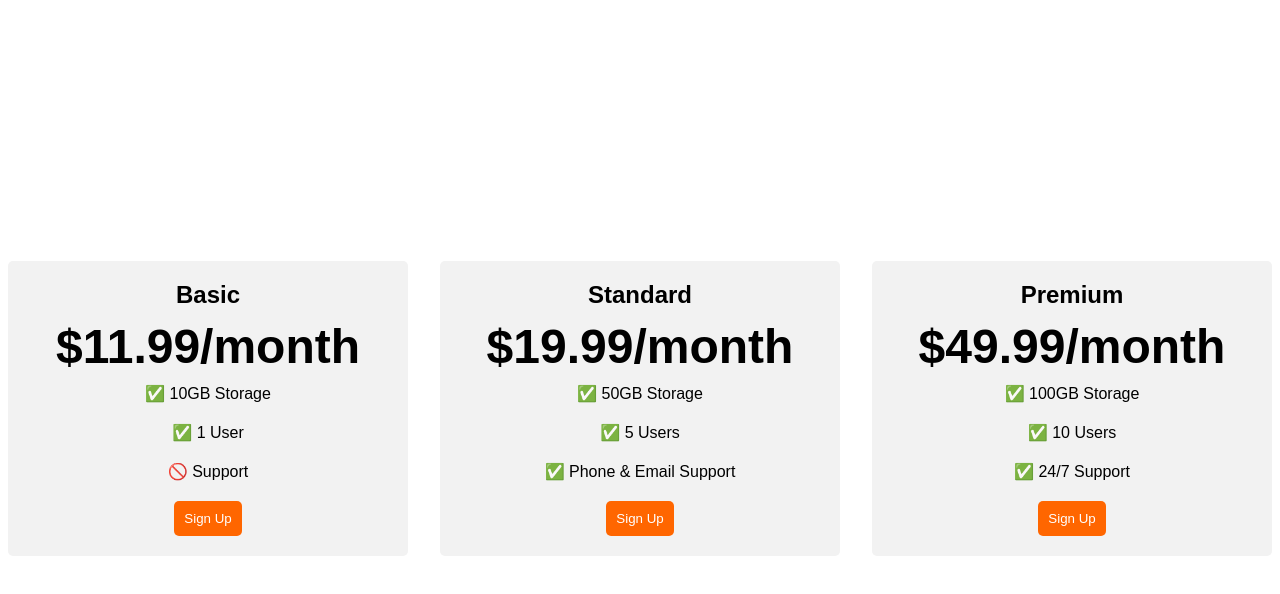
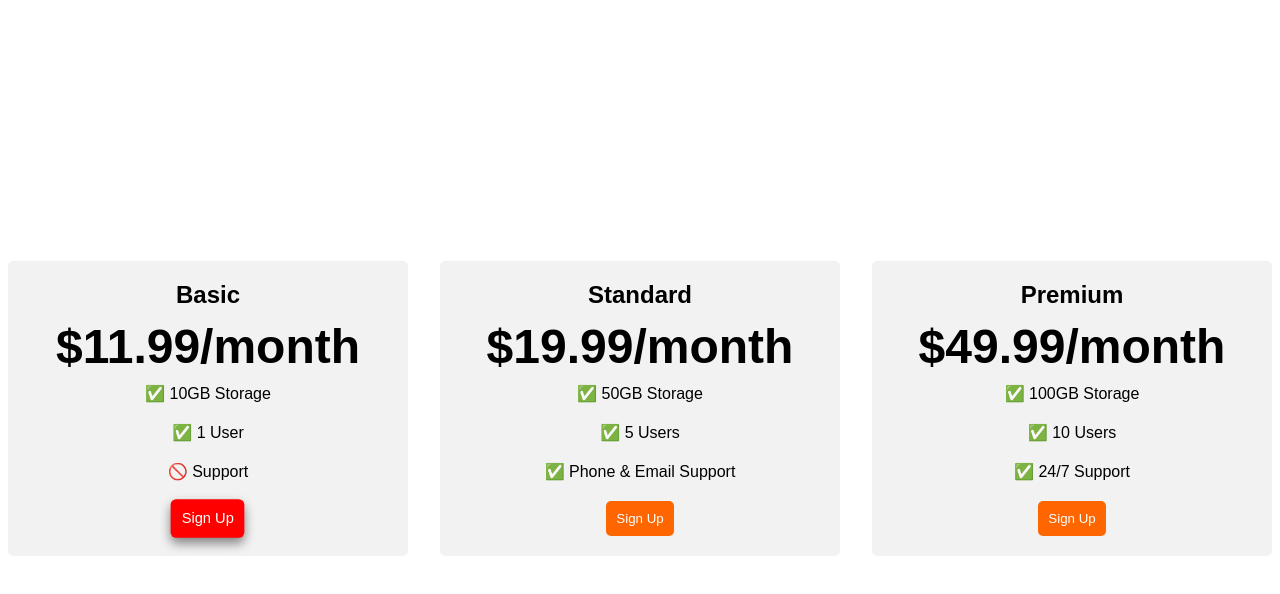
Before and after one commit to w0wayush/Flexbox-Pricing-Table-Project, a plain HTML site: page index.html in a window 1280 px wide. In both pictures the pointer is over the button 207 px from the left and 518 px from the top of the page. Drawn offline with Linux system fonts and the light colour scheme; a web font is replaced by a local one.

Commit message:
Update index.html

```diff
--- a/index.html
+++ b/index.html
@@ -58,6 +58,13 @@
       border: none;
     }
 
+    .plan-button:hover {
+      background-color: red;
+      transform: scale(1.1);
+      box-shadow: 0 5px 10px 0 gray;
+      cursor: pointer;
+    }
+
     @media (max-width: 1250px) {
       .pricing-container {
         flex-direction: column;
```
